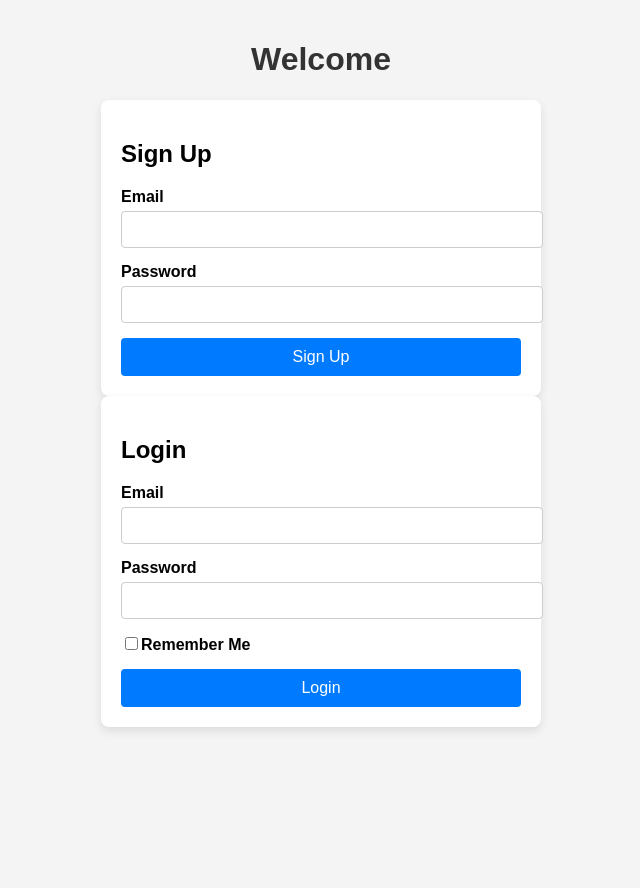
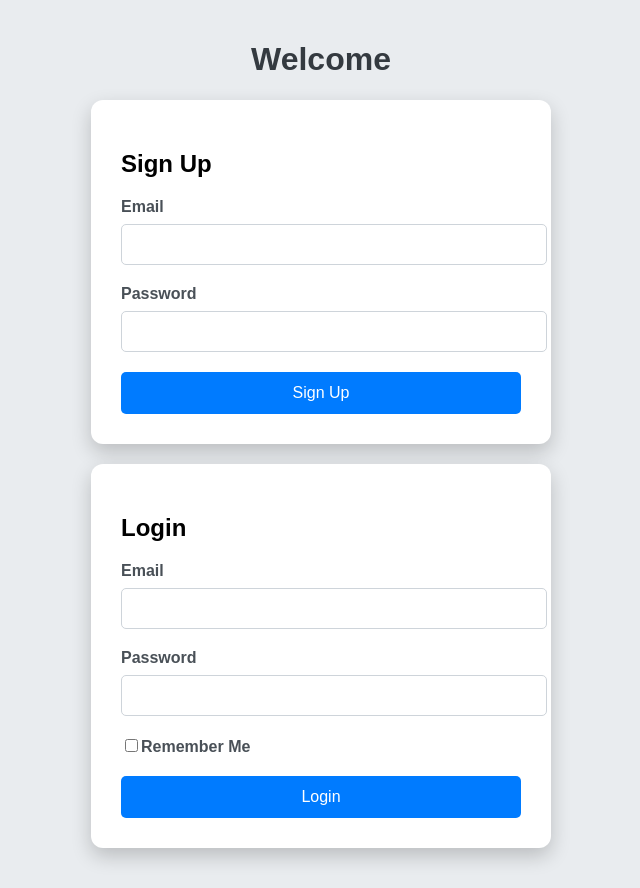
Before and after one commit to Mohitbhatt27/better-software, a React (Vite) app: page / in a window 1280 px wide. Shown: the whole page, without its empty margins (319-959 px from the left). Before the commit the page ends 800 px from the top, so only its background shows below. Built offline with nearby package versions, Linux system fonts and the light colour scheme.

Commit message:
Tiny css changes

```diff
--- a/src/App.css
+++ b/src/App.css
@@ -1,47 +1,55 @@
 body {
   font-family: "Arial", sans-serif;
-  background-color: #f4f4f4;
+  background-color: #e9ecef;
   margin: 0;
   padding: 20px;
 }
 
 h1 {
   text-align: center;
-  color: #333;
+  color: #343a40;
 }
 
 .container {
   max-width: 400px;
-  margin: 0 auto;
+  margin: 20px auto;
   background: white;
-  padding: 20px;
-  border-radius: 8px;
-  box-shadow: 0 4px 10px rgba(0, 0, 0, 0.1);
+  padding: 30px;
+  border-radius: 12px;
+  box-shadow: 0 8px 20px rgba(0, 0, 0, 0.2);
+  transition: transform 0.3s, box-shadow 0.3s;
+}
+
+.container:hover {
+  transform: translateY(-5px);
+  box-shadow: 0 12px 30px rgba(0, 0, 0, 0.3);
 }
 
 .form-group {
-  margin-bottom: 15px;
+  margin-bottom: 20px;
 }
 
 label {
   display: block;
-  margin-bottom: 5px;
+  margin-bottom: 8px;
   font-weight: bold;
+  color: #495057;
 }
 
 input[type="email"],
 input[type="password"] {
   width: 100%;
-  padding: 10px;
-  border: 1px solid #ccc;
-  border-radius: 4px;
-  transition: border-color 0.3s;
+  padding: 12px;
+  border: 1px solid #ced4da;
+  border-radius: 5px;
+  transition: border-color 0.3s, box-shadow 0.3s;
 }
 
 input[type="email"]:focus,
 input[type="password"]:focus {
   border-color: #007bff;
   outline: none;
+  box-shadow: 0 0 5px rgba(0, 123, 255, 0.25);
 }
 
 .error {
@@ -51,21 +59,23 @@ input[type="password"]:focus {
 
 button {
   width: 100%;
-  padding: 10px;
+  padding: 12px;
   background-color: #007bff;
   color: white;
   border: none;
-  border-radius: 4px;
+  border-radius: 5px;
   cursor: pointer;
   font-size: 1em;
-  transition: background-color 0.3s;
+  transition: background-color 0.3s, transform 0.3s;
 }
 
 button:hover {
   background-color: #0056b3;
+  transform: scale(1.05);
 }
 
 .password-strength {
   font-size: 0.875em;
   margin-top: 5px;
+  color: #495057;
 }
```
Also changed, not shown: 1 other file (tests, documents, lock files or other folders).
